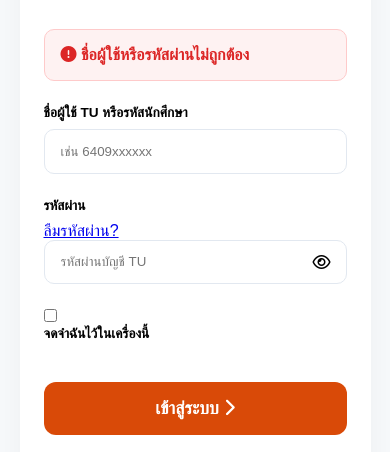
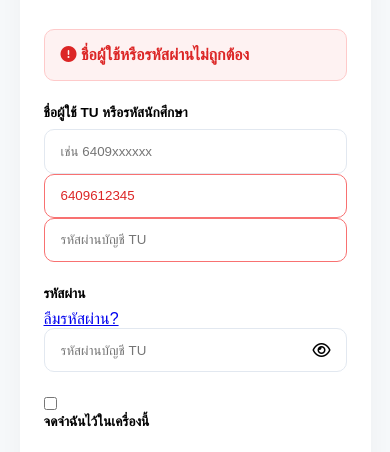
Before and after one commit to MunMun06/CS261-Group1, a plain HTML site: page html/login-error.html in a window 390 px wide. Shown: the part 648-1100 px from the top of the page. Drawn offline with Linux system fonts and the light colour scheme.

Commit message:
fix(auth): adjust input error classes and responsive styling

```diff
--- a/css/login-style.css
+++ b/css/login-style.css
@@ -45,3 +45,4 @@
   .right-panel { width: 100%; padding: 0; }
   .login-card { width: 90%; margin: -4rem auto 3rem auto; padding: 2rem 1.5rem; z-index: 10; position: relative; }
   .hero-text h1 { font-size: 2.2rem; }
+}
--- a/html/login-error.html
+++ b/html/login-error.html
@@ -47,6 +47,9 @@
            <div class="form-group">
             <label>ชื่อผู้ใช้ TU หรือรหัสนักศึกษา</label>
             <input type="text" class="form-control" placeholder="เช่น 6409xxxxxx" id="username">
+            <input type="text" class="form-control has-error" value="6409612345" id="username">
+            <!-- ... และ ... -->
+            <input type="password" class="form-control has-error" placeholder="รหัสผ่านบัญชี TU" id="passwordField">
           </div>
 
           <div class="form-group">
```
